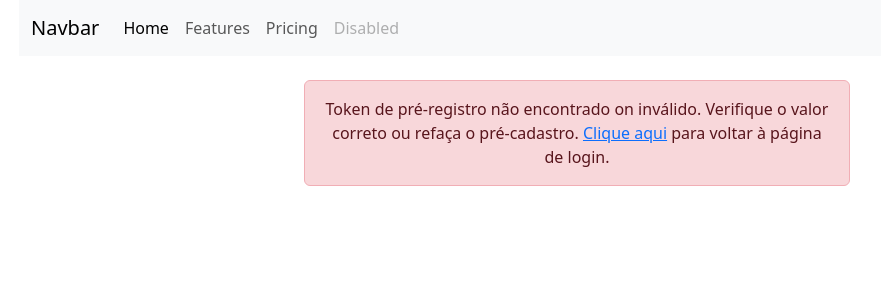
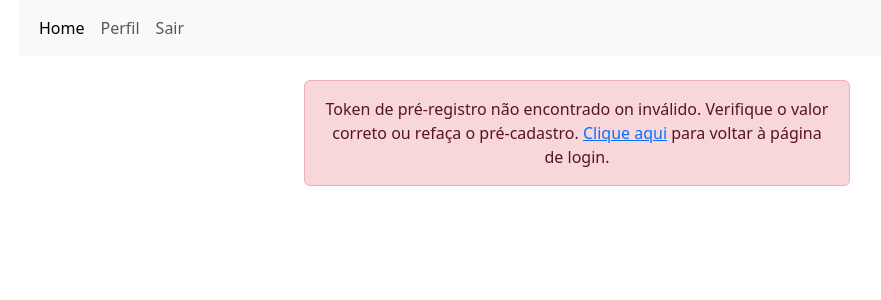
Before and after one commit to abispo/curso-python-proway-20231111, a Django app: page /registro/pre-registro-invalido/ in a window 1280 px wide. Shown: the top 300 px of the page, without its empty margins (63-944 px from the left). Run offline with Django 5.2, Linux system fonts and the light colour scheme; the visitor is signed in with stand-in values (Sample User, id 1); data that the repository does not hold is empty.

Commit message:
Arquivos aula 07 python web

```diff
--- a/modulo03-python-web-com-django/20240406_aula07/templates/navbar.html
+++ b/modulo03-python-web-com-django/20240406_aula07/templates/navbar.html
@@ -1,6 +1,5 @@
 <nav class="navbar navbar-expand-lg bg-body-tertiary">
     <div class="container-fluid">
-      <a class="navbar-brand" href="#">Navbar</a>
       <button class="navbar-toggler" type="button" data-bs-toggle="collapse" data-bs-target="#navbarNav" aria-controls="navbarNav" aria-expanded="false" aria-label="Toggle navigation">
         <span class="navbar-toggler-icon"></span>
       </button>
@@ -10,13 +9,10 @@
             <a class="nav-link active" aria-current="page" href="#">Home</a>
           </li>
           <li class="nav-item">
-            <a class="nav-link" href="#">Features</a>
+            <a class="nav-link" href="#">Perfil</a>
           </li>
           <li class="nav-item">
-            <a class="nav-link" href="#">Pricing</a>
-          </li>
-          <li class="nav-item">
-            <a class="nav-link disabled" aria-disabled="true">Disabled</a>
+            <a class="nav-link" href="#">Sair</a>
           </li>
         </ul>
       </div>
```
